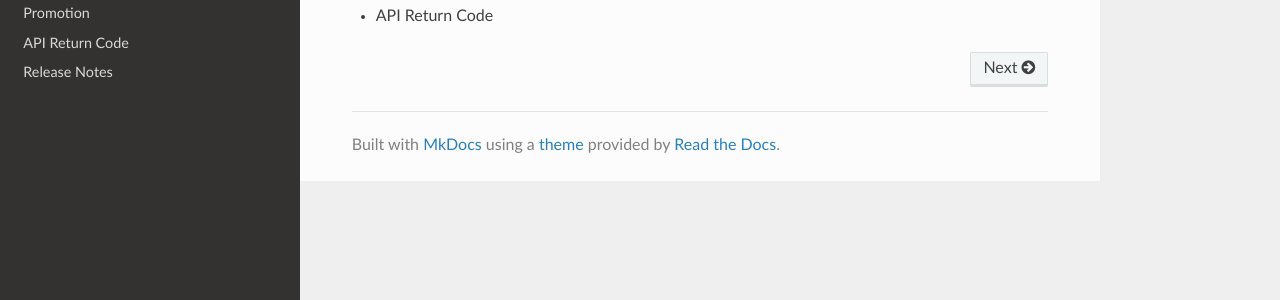
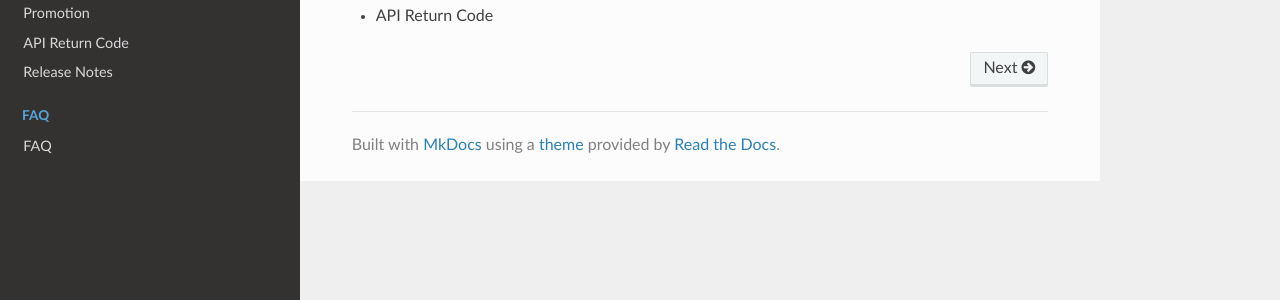
Before and after one commit to ToastAnalytics/ToastAnalytics, an MkDocs documentation site: the page built from docs/index.md, in a window 1280 px wide. Shown: the part 495-795 px from the top of the page. Built offline with MkDocs 1.6.1, drawn with Linux system fonts in a browser that asks for light colours; nearby versions of some CDN libraries; old or Windows-style settings are respelled for this version of MkDocs.

Commit message:
Update mkdocs.yml

```diff
--- a/mkdocs.yml
+++ b/mkdocs.yml
@@ -18,3 +18,5 @@ pages:
 - ['Developer/8. Promotion Developer Guide.md', 'Developer Guide', 'Promotion']
 - ['Developer/9. Error Code.md', 'Developer Guide', 'API Return Code']
 - ['Developer/10. Release Notes.md', 'Developer Guide', 'Release Notes']
+
+- ['FAQ/FAQ.md', 'FAQ', 'FAQ']
```
